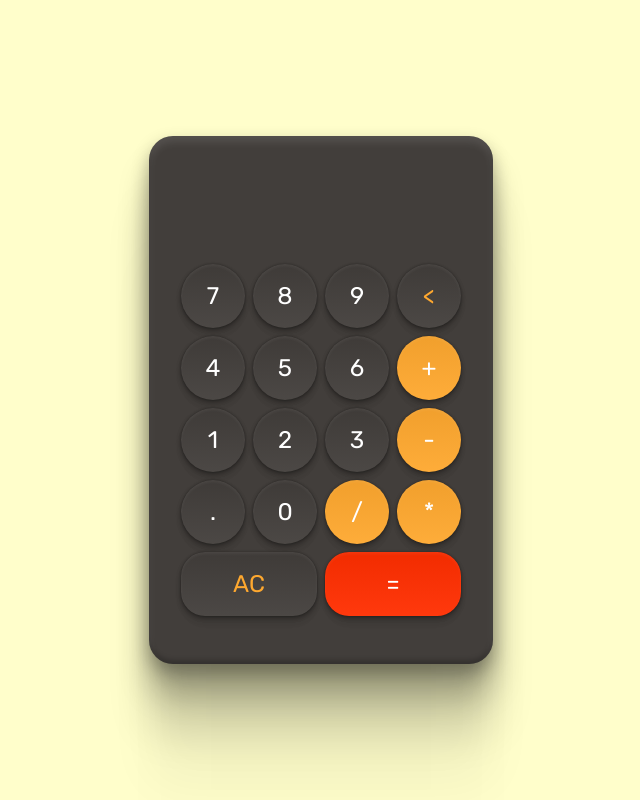
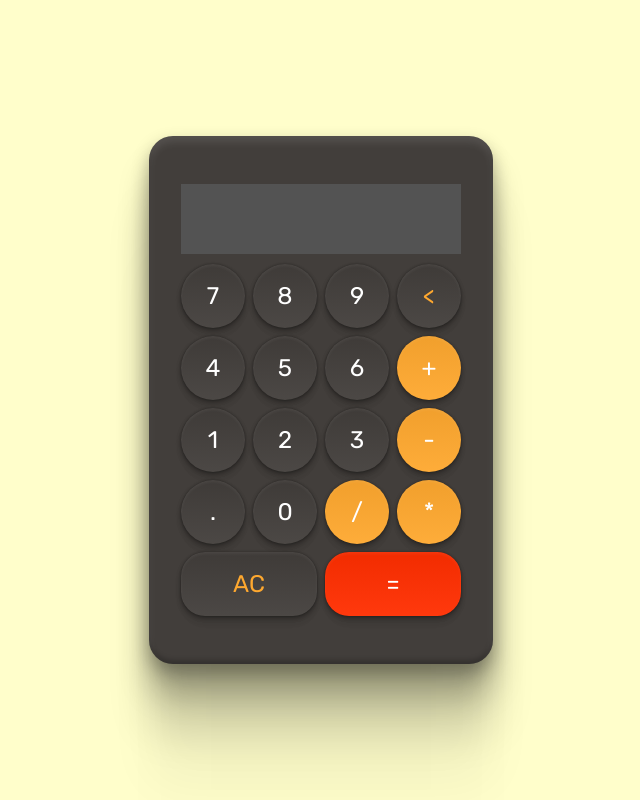
Before and after one commit to lukaskardeck/calculadora-html-css-js, a plain HTML site: page index.html in a window 1280 px wide. Shown: the whole page, without its empty margins (319-959 px from the left). Drawn offline with Linux system fonts and the light colour scheme.

Commit message:
:lipstick: feat: atualizando estilo do display

```diff
--- a/style.css
+++ b/style.css
@@ -52,8 +52,8 @@ button {
 
 .display {
     display: grid;
-    /*flex-direction: column;*/
     margin-bottom: 10px;
+    background-color: #535353;
 }
 
 .displayMenor {
```
